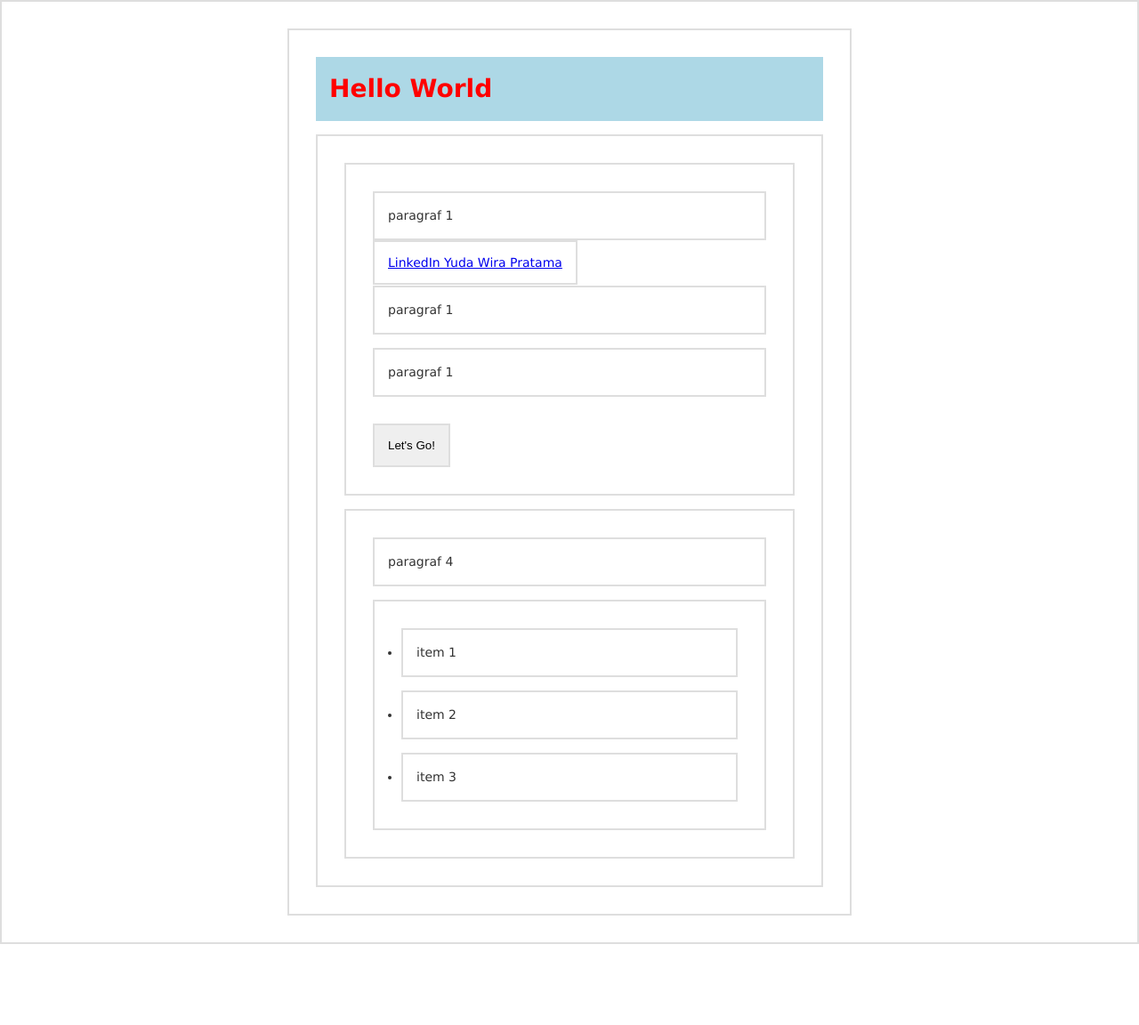
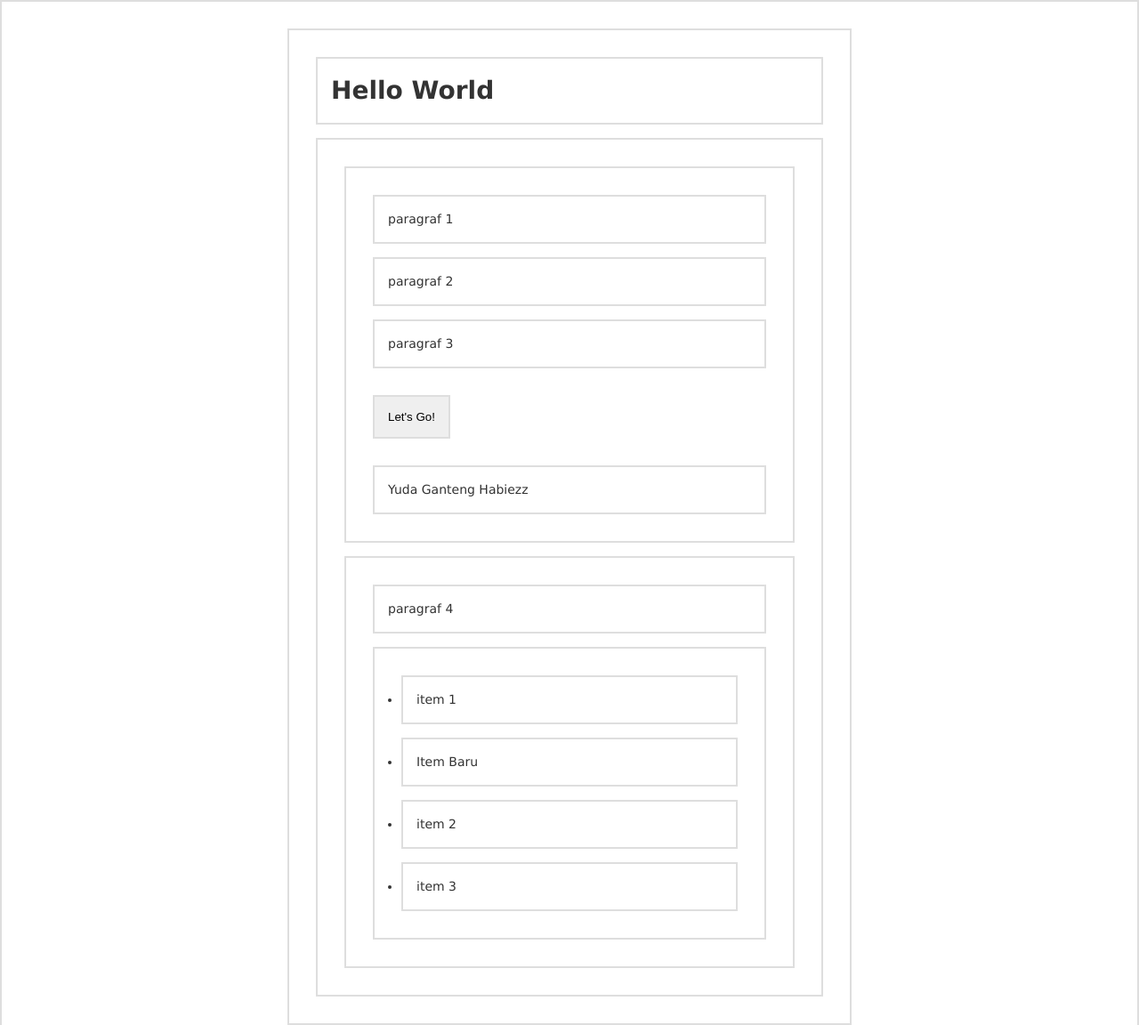
Before and after one commit to flanker0507/belajar-js, a website: page index.html in a window 1280 px wide. Shown: the top 1152 px of the page at 89% size. Before the commit the page ends 1061 px from the top, so only its background shows below. Drawn offline with Linux system fonts and the light colour scheme.

Commit message:
DOM Manipulation

```diff
--- /dev/null
+++ b/domManipulation.js
@@ -0,0 +1,42 @@
+// const judul = document.getElementById('judul');
+// judul.innerHTML = "<em>Yuda Ganteng Habiezz</em>"
+//
+// const sectionA = document.querySelector('section#a');
+// sectionA.innerHTML = "Yuda adalah seorang yang sukses dan dermawan"
+
+
+
+// const judul = document.querySelector('#judul');
+// judul.style.color = "lightblue";
+// judul.style.backgroundColor = "salmon";
+
+// const judul = document.getElementsByTagName('h1')[0];
+// judul.setAttribute('name', 'yuda');
+
+// const a = document.querySelector('section#a a');
+//
+// const p2 = document.querySelector('.p2')
+
+// buat element baru
+const pBaru = document.createElement('p');
+const teksPBaru = document.createTextNode('Yuda Ganteng Habiezz');
+// simpan tulisan ke dalam paragraf
+pBaru.appendChild(teksPBaru)
+
+// simpan pBaru di akhir Section A
+const sectionA = document.getElementById('a');
+sectionA.appendChild(pBaru)
+
+const liBaru = document.createElement('li');
+const teksLiNew = document.createTextNode('Item Baru');
+
+liBaru.appendChild(teksLiNew)
+
+const ul = document.querySelector('section#b ul');
+const li2 = ul.querySelector('li:nth-child(2)')
+
+ul.insertBefore(liBaru,li2)
+
+const link = document.getElementsByTagName('a')[0];
+
+sectionA.removeChild(link)
--- a/index.html
+++ b/index.html
@@ -24,7 +24,7 @@
             font: 14px/1.5 "Lucida Grande", Helvetica, Arial, sans-serif;
             color: #333;
         }
-
+        .biru-muda {background-color: lightblue}
         /*section#b > p{*/
         /*    color: aqua;*/
         /*}*/
@@ -41,8 +41,8 @@
     <section id="a">
         <p class="p1">paragraf 1</p>
             <a href="https://www.linkedin.com/in/yuda-wira-pratama-884266187/">LinkedIn Yuda Wira Pratama</a>
-        <p class="p2">paragraf 1</p>
-        <p class="p3">paragraf 1</p>
+        <p class="p2">paragraf 2</p>
+        <p class="p3">paragraf 3</p>
         <button>Let's Go!</button>
     </section>
     <section id="b">
@@ -54,6 +54,6 @@
         </ul>
     </section>
 </div>
-<script src="dom.js"></script>
+<script src="domManipulation.js"></script>
 </body>
 </html>
```
